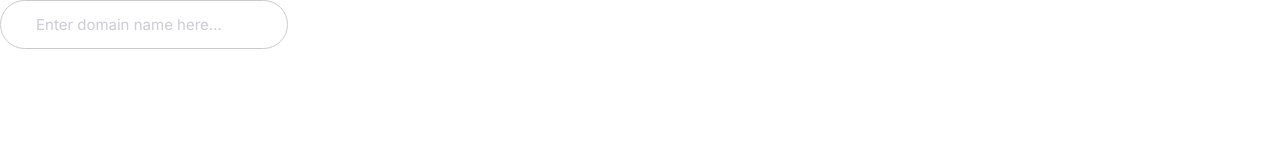
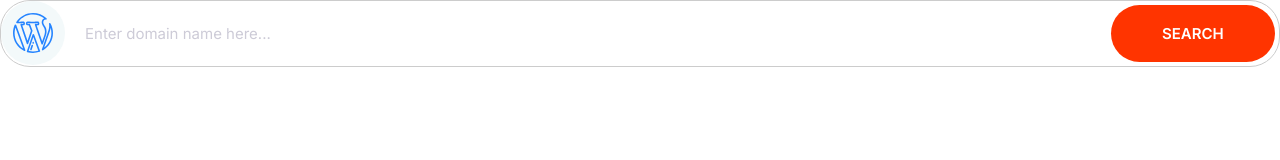
Before and after one commit to dlamontsr/ITISFINISHED, a plain HTML site: page index.html in a window 1280 px wide. Drawn offline with Linux system fonts and the light colour scheme.

Commit message:
Defined the input-groups component.

```diff
--- a/index.html
+++ b/index.html
@@ -15,6 +15,15 @@
 
 </head>
 <body>
-    <input type="text" class="input" placeholder="Enter domain name here..." />
+    <div class="input-group">
+        <span class="icon-container">
+            <svg class="icon icon--primary">
+              <use xlink:href="images/sprite.svg#wordpress"></use>
+            </svg>
+          </span>
+
+        <input type="text" class="input" placeholder="Enter domain name here..." />
+        <button class="btn btn--accent">Search</button>
+    </div>
 </body>
-</html>
+</html
```
Also changed, not shown: components/input-groups.html (added, +18 -0 lines).
